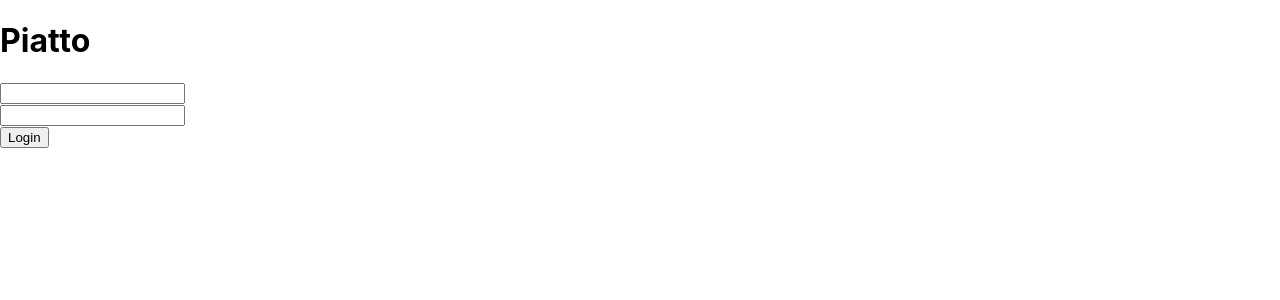
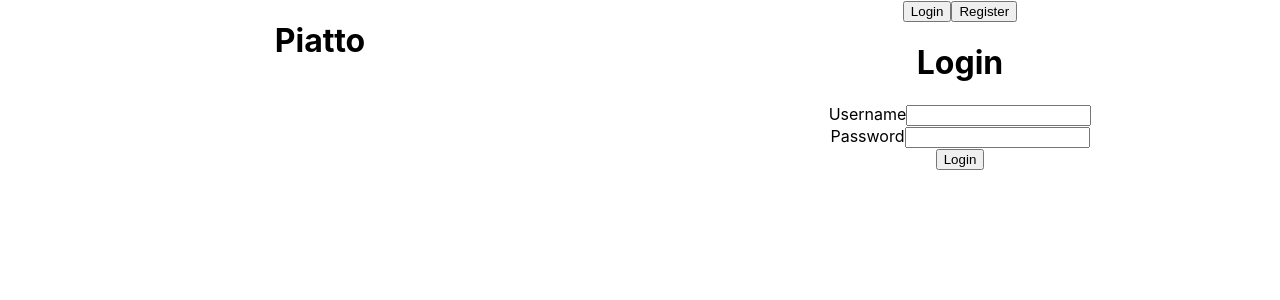
Before and after one commit to amckean12/piatto-v2, a React (Create React App) app in the folder client/: page / in a window 1280 px wide. Shown: the top 300 px of the page. Built offline with nearby package versions, Linux system fonts and the light colour scheme.

Commit message:
Added switch between form functionality

```diff
--- a/client/src/App.js
+++ b/client/src/App.js
@@ -1,14 +1,14 @@
 import React from 'react';
 import logo from './logo.svg';
 import './App.css';
-import LoginContainer from './app/splash-page/containers/login-container'
+import InitialUserActionsContainer from './app/splash-page/containers/login-and-new-user-container' //Rename File
 import TitleComponent from './app/splash-page/components/title-component'
 
 function App() {
   return (
     <div className="Piatto">
       <TitleComponent />
-      <LoginContainer />
+      <InitialUserActionsContainer />
     </div>
   );
 }
--- a/client/src/app/splash-page/components/title-component.js
+++ b/client/src/app/splash-page/components/title-component.js
@@ -1,8 +1,18 @@
 import React, { Component } from 'react';
+
+const TitleContainer = {
+  width: "50%",
+  float: "left",
+  position: "relative",
+  "min-height": "100%",
+  textAlign: "center"
+}
 
 const TitleComponent = () => {
   return(
-    <h1>Piatto</h1>
+    <div className="TitleComponent" style={TitleContainer}>
+      <h1>Piatto</h1>
+    </div>
   )
 }
 
--- /dev/null
+++ b/client/src/app/splash-page/containers/login-and-new-user-container.js
@@ -0,0 +1,43 @@
+import React, { Component } from 'react';
+import LoginContainer from './login-container.js'
+import RegisterContainer from './register-box.js'
+
+const LoginNewUserContainerDivStyle = {
+  float: "right",
+  width: "50%",
+  height: "100%",
+  textAlign: "center"
+}
+
+//Rename File
+
+class InitialUserActionsContainer extends Component {
+  constructor(props){
+    super(props);
+    this.state={
+      isLoginOpen: true,
+      isRegisterOpen: false
+    }
+  }
+
+  showLoginBox() {
+    this.setState({isLoginOpen: true, isRegisterOpen: false});
+  }
+
+  showRegisterBox() {
+    this.setState({isRegisterOpen: true, isLoginOpen: false});
+  }
+
+  render(){
+    return(
+      <div className="LoginNewUserContainer" style={LoginNewUserContainerDivStyle}>
+      <button className={"controller " + (this.state.isLoginOpen ? "selected-controller": "")} onClick={this.showLoginBox.bind(this)}>Login</button>
+      <button className={"controller " + (this.state.isRegisterOpen ? "selected-controller": "")} onClick={this.showRegisterBox.bind(this)}>Register</button>
+        {this.state.isLoginOpen && <LoginContainer />}
+        {this.state.isRegisterOpen && <RegisterContainer />}
+      </div>
+    )
+  }
+}
+
+export default InitialUserActionsContainer;
--- a/client/src/app/splash-page/containers/login-container.js
+++ b/client/src/app/splash-page/containers/login-container.js
@@ -1,14 +1,21 @@
 import React, { Component } from 'react';
 
 
+//Component Styling CSS Section
+
+
+//Start or React Component
 class LoginContainer extends Component {
   render(){
     return(
       <div className="LoginContainer">
         <form className="LoginForm">
-          <input type="text" className="LoginFormInput"/><br/>
-          <input type="password" className="LoginFormInput"/><br/>
-          <input type="submit" value="Login" />
+          <h1>Login</h1>
+          <label>Username</label>
+            <input type="text" className="LoginFormInput"/><br/>
+          <label>Password</label>
+            <input type="password" className="LoginFormInput"/><br/>
+            <input type="submit" value="Login" /><br/>
         </form>
       </div>
     )
--- /dev/null
+++ b/client/src/app/splash-page/containers/register-box.js
@@ -0,0 +1,30 @@
+import React, { Component } from 'react';
+
+
+//Component Styling CSS Section
+
+
+
+//Start or React Component
+class RegisterContainer extends Component {
+  render(){
+    return(
+      <div className="RegisterContainer">
+        <form className="RegisterForm">
+        <h1>New User</h1>
+        <label>First Name</label>
+          <input type="text" className="RegisterInput"/><br/>
+        <label>Last Name</label>
+          <input type="text" className="RegisterInput"/><br/>
+        <label>Username</label>
+          <input type="text" className="RegisterInput"/><br/>
+        <label>Password</label>
+          <input type="password" className="RegisterInput"/><br/>
+          <input type="submit" value="Create User" /><br/>
+        </form>
+      </div>
+    )
+  }
+}
+
+export default RegisterContainer
```
